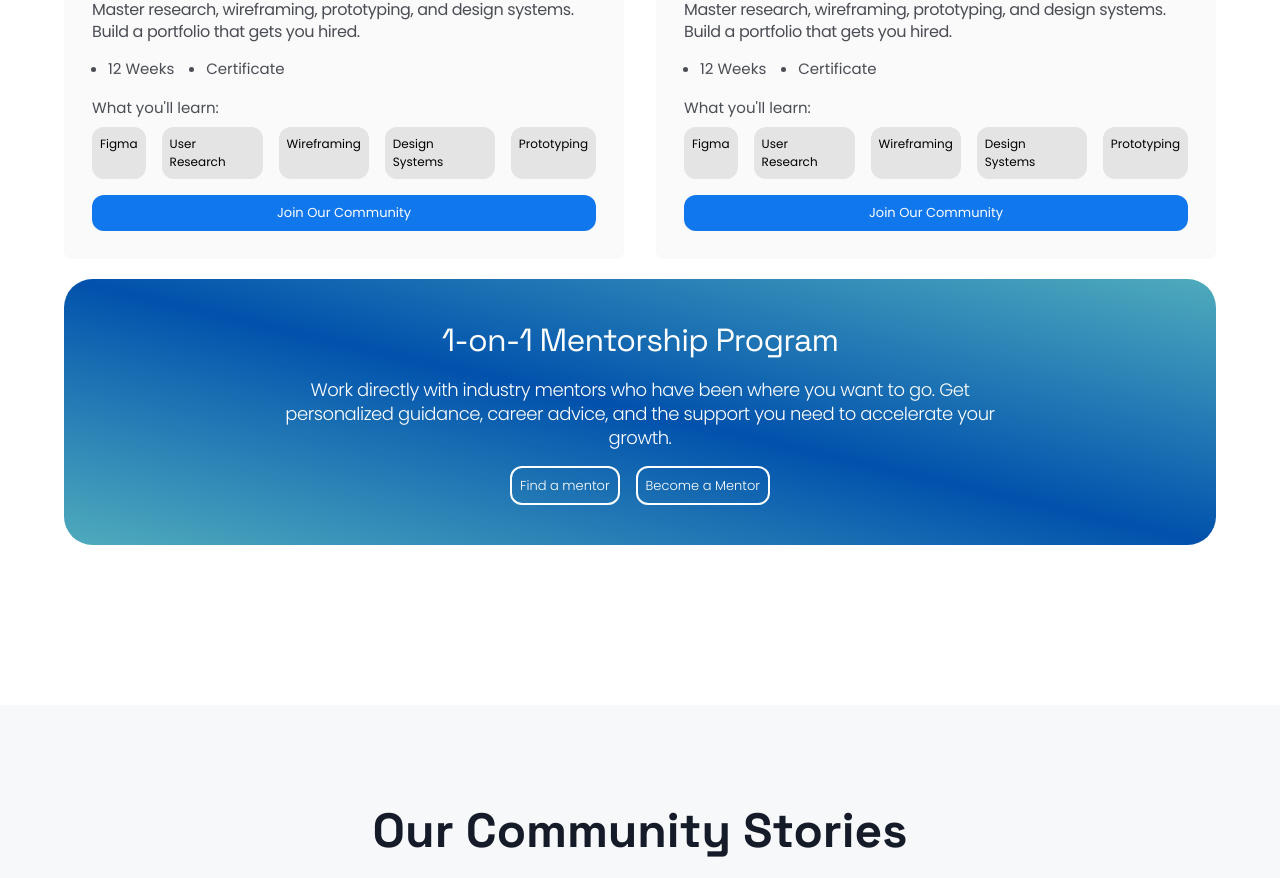
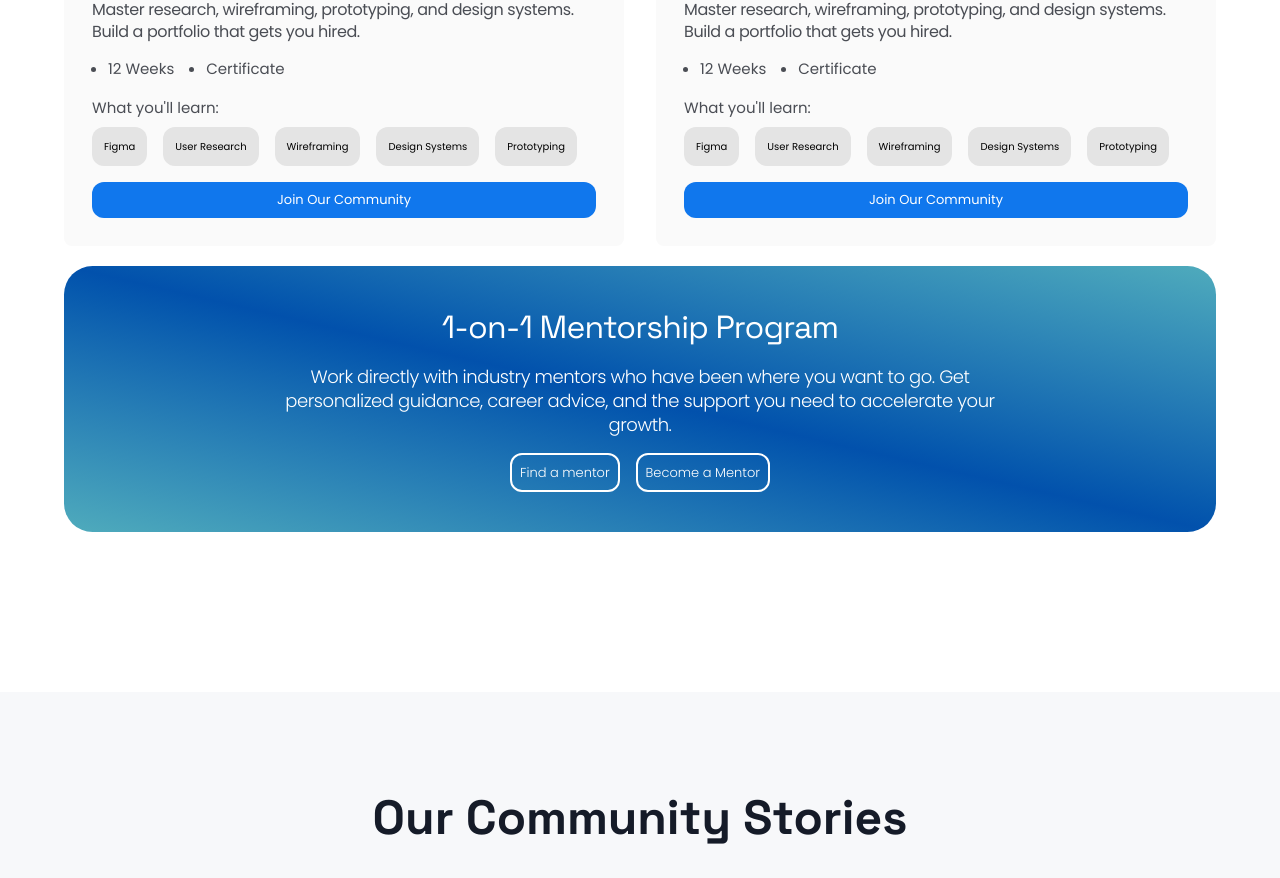
Before and after one commit to oluwatobicode/pixma_academy, a React (Vite) app: page / in a window 1280 px wide. Shown: the part 2160-3038 px from the top of the page. Built offline with nearby package versions, Linux system fonts and the light colour scheme.

Commit message:
addedPadding:issue

```diff
--- a/src/components/Tracks.jsx
+++ b/src/components/Tracks.jsx
@@ -53,7 +53,7 @@ const Tracks = () => {
                   {trackLearns.map((el, index) => (
                     <div
                       key={index}
-                      className="text-black px-2 py-2 bg-[#E4E4E4] rounded-xl text-[12px] font-normal font-family-sans-serif"
+                      className="text-black px-3 py-3 bg-[#E4E4E4] rounded-xl text-[10px] font-normal font-family-sans-serif"
                     >
                       {el.name}
                     </div>
@@ -89,7 +89,7 @@ const Tracks = () => {
                   {trackLearns.map((el, index) => (
                     <div
                       key={index}
-                      className="text-black px-2 py-2 bg-[#E4E4E4] rounded-xl text-[12px] font-normal font-family-sans-serif"
+                      className="text-black px-3 py-3 bg-[#E4E4E4] rounded-xl text-[10px] font-normal font-family-sans-serif"
                     >
                       {el.name}
                     </div>
```
